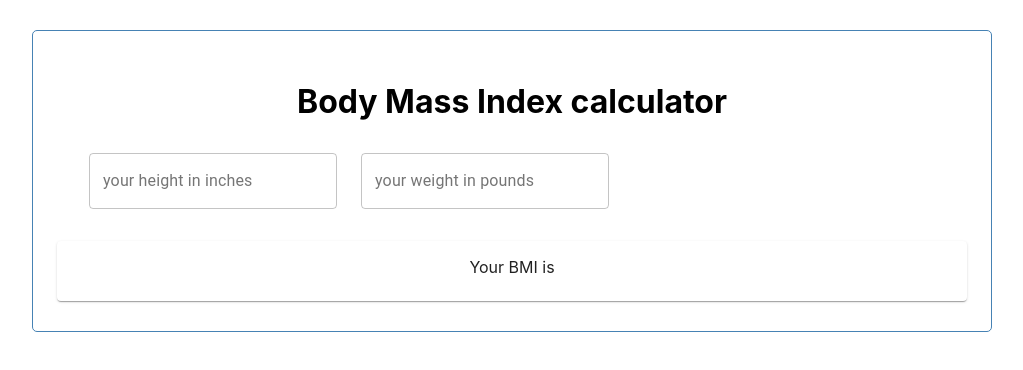
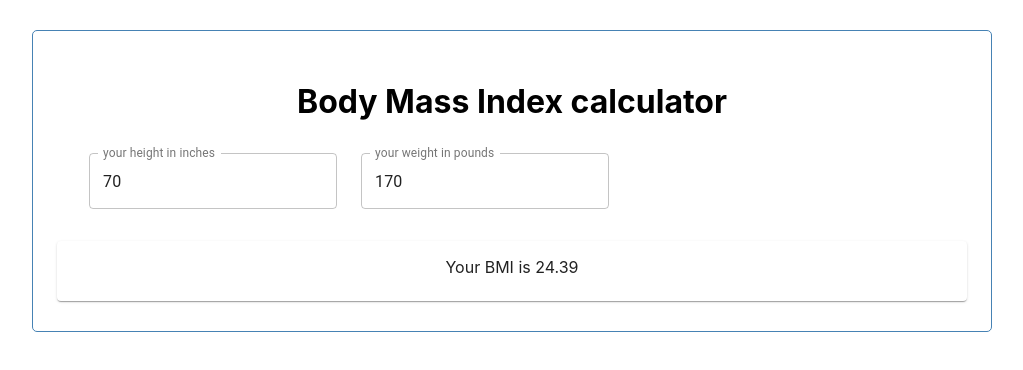
Before and after one commit to ryanroat/react-bmi-calc, a React (Create React App) app: page / in a window 1280 px wide. Shown: the top 370 px of the page, without its empty margins (128-1151 px from the left). Built offline with nearby package versions, Linux system fonts and the light colour scheme.

Commit message:
track input values with state and calculate BMI

```diff
--- a/src/App.js
+++ b/src/App.js
@@ -1,8 +1,12 @@
 import './App.css';
+import { useState } from 'react';
 
-import { Card, CardContent, Container, InputAdornment, TextField } from '@material-ui/core'
+import { Card, CardContent, Container, TextField } from '@material-ui/core'
 
 function App() {
+  const [height, setHeight] = useState(70)
+  const [weight, setWeight] = useState(170)
+
   return (
     <div className="App">
       <Container className="container" maxWidth="md">
@@ -15,17 +19,21 @@ function App() {
               type = "number"
               variant = "outlined"
               label = 'your height in inches'
-              endAdornment = {<InputAdornment position="end">In</InputAdornment>} />
+              value = {height}
+              onChange={(e) => setHeight(e.target.value)}
+            />
             <TextField className="weight"
               type = "number"
               variant = "outlined"
               label = 'your weight in pounds'
-              endAdornment = {<InputAdornment position="end">Lbs</InputAdornment>} />
+              value = {weight}
+              onChange={(e) => setWeight(e.target.value)}
+            />
           </div>
           <div className="output">
             <Card>
               <CardContent>
-                Your BMI is
+                Your BMI is { (weight / (height**2) * 703).toFixed(2) }
               </CardContent>
             </Card>
           </div>
```
